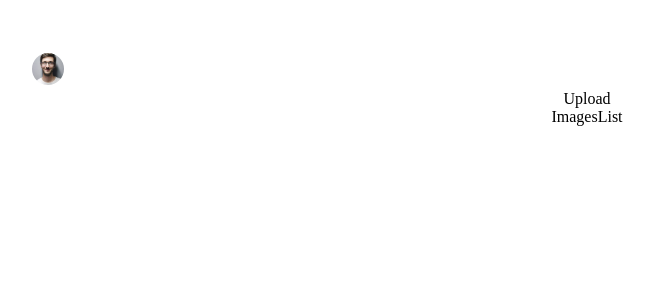
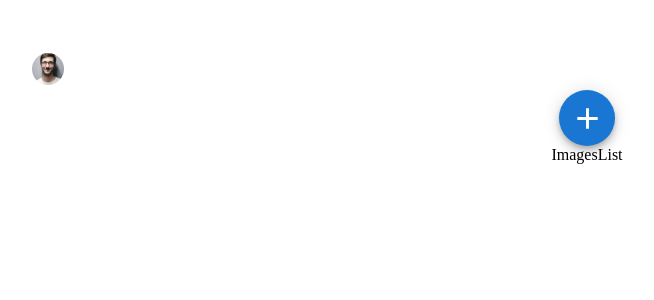
Before and after one commit to mahmudlukman/gallery, a React (Vite) app: page / in a window 1280 px wide. Shown: the top 300 px of the page, without its empty margins (53-707 px from the left). Built offline with nearby package versions, Linux system fonts and the light colour scheme.

Commit message:
Form component added

```diff
--- /dev/null
+++ b/src/components/upload/Form.jsx
@@ -0,0 +1,23 @@
+import { Add } from '@mui/icons-material'
+import { Fab, Input } from '@mui/material'
+import { useRef } from 'react'
+
+const Form = () => {
+    const fileRef = useRef()
+    const handleClick = () => {
+        fileRef.current.click()
+    }
+  return (
+    <form>
+        <Input type='file'
+        multiple
+        sx={{display: 'none'}}
+        inputRef={fileRef}/>
+        <Fab color='primary' aria-label='add' onClick={handleClick}>
+            <Add fontSize='large'/>
+        </Fab>
+    </form>
+  )
+}
+
+export default Form
--- a/src/components/upload/Upload.jsx
+++ b/src/components/upload/Upload.jsx
@@ -1,8 +1,11 @@
 import React from 'react'
+import Form from './Form'
 
 const Upload = () => {
   return (
-    <div>Upload</div>
+    <div>
+      <Form/>
+    </div>
   )
 }
 
```
